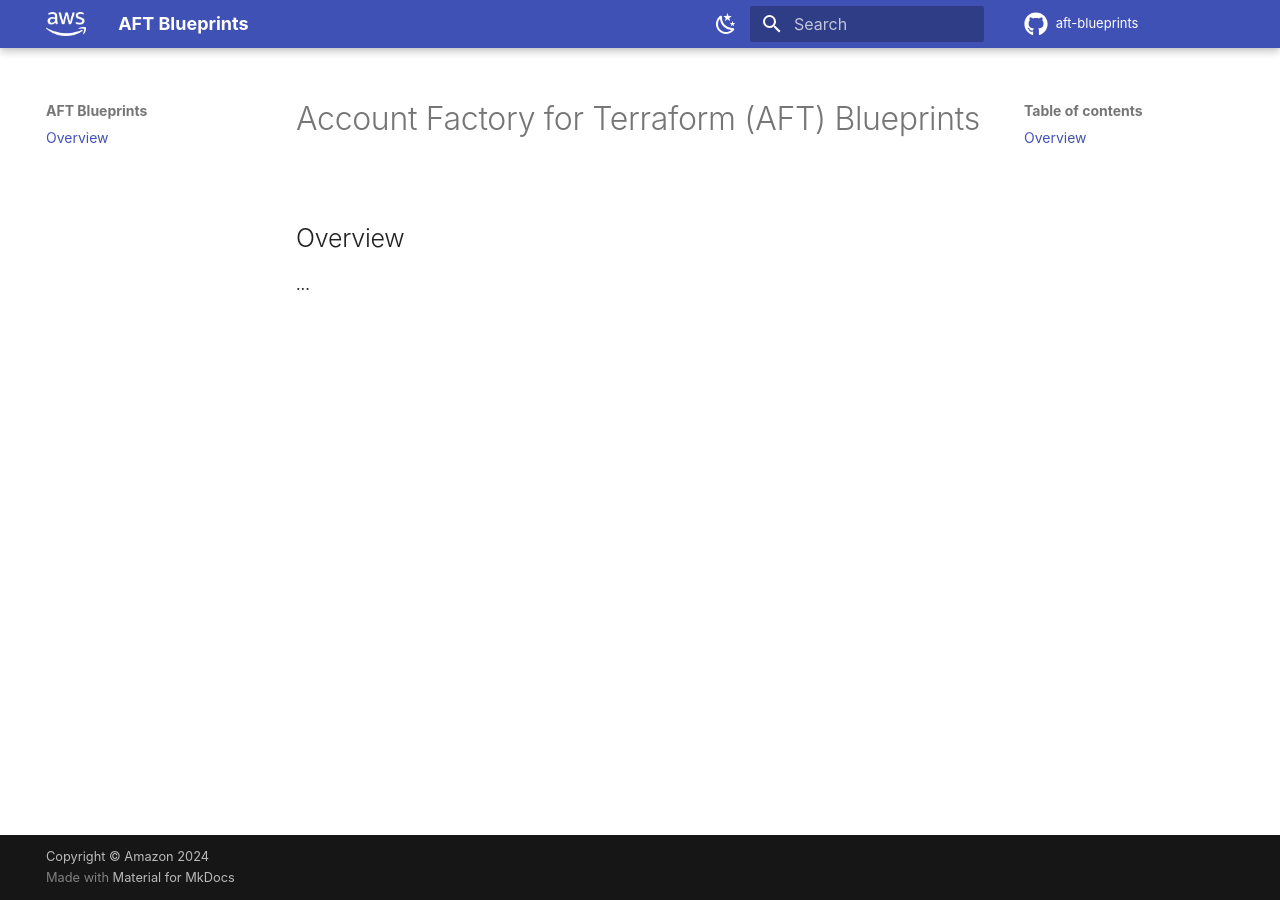
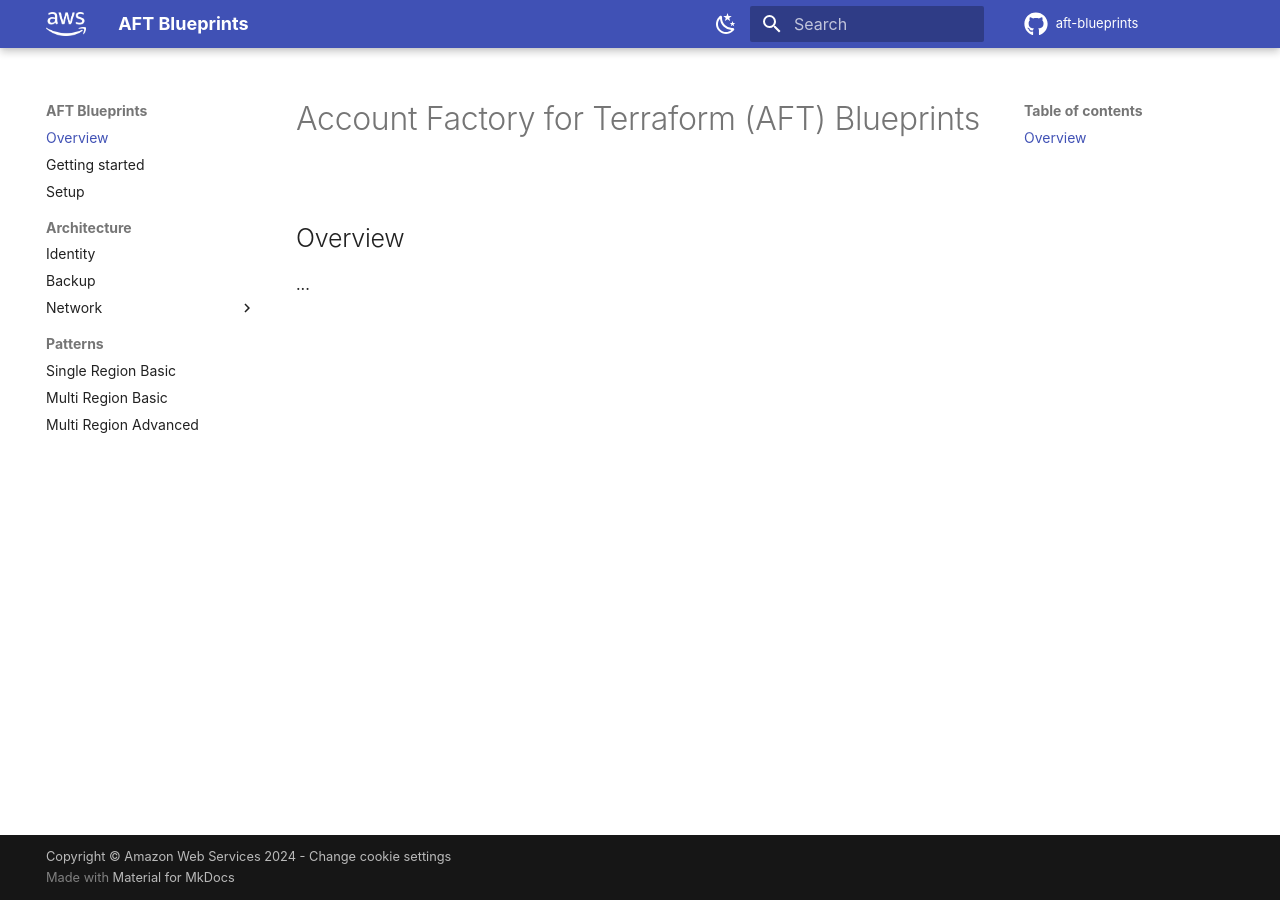
Before and after one commit to zalilias/aft-blueprints, an MkDocs documentation site: the page built from docs/index.md, in a window 1280 px wide. Built offline with MkDocs 1.6.1 and Material for MkDocs 9.7.7, drawn with Linux system fonts in a browser that asks for light colours; some web fonts are replaced; a script that is not in the unit is left out; comment, search, counter and statistics services are not loaded.

Commit message:
Adding docs structure

```diff
--- a/mkdocs.yml
+++ b/mkdocs.yml
@@ -1,16 +1,18 @@
 site_name: "AFT Blueprints"
 site_description: "Account Factory for Terraform (AFT) Blueprint samples"
-copyright: "Copyright &copy; Amazon 2024"
 site_author: "AWS"
 site_url: "https://awslabs.github.io/aft-blueprints"
 repo_name: aft-blueprints
 repo_url: "https://github.com/awslabs/aft-blueprints"
 docs_dir: "docs"
+copyright: >
+  Copyright &copy; Amazon Web Services 2024 -
+  <a href="#__consent">Change cookie settings</a>
 
 theme:
   name: material
   logo: static/aws-white-logo.png
-  favicon: static/aws-colored-logo.png
+  favicon: static/favicon.ico
   font:
     text: ember
     # code: Roboto Mono
@@ -27,7 +29,7 @@
       toggle:
         icon: material/weather-sunny
         name: Switch to light mode
-      primary: indigo
+      primary: black
       accent: indigo
   icon:
     repo: fontawesome/brands/github
@@ -93,8 +95,35 @@
   - toc:
       permalink: true
 
+extra:
+  consent:
+    title: Cookie consent
+    description: >-
+      We use cookies to recognize your repeated visits and preferences, as well
+      as to measure the effectiveness of our documentation and whether users
+      find what they're searching for. With your consent, you're helping us to
+      make our documentation better.
+    actions:
+      - accept
+      - reject
+      - manage
+
 extra_javascript:
   - https://cdn.jsdelivr.net/npm/@glidejs/glide
 
 nav:
   - Overview: index.md
+  - Getting started: getting-started.md
+  - Setup: setup.md
+  - Architecture:
+      - Identity: architectures/identity.md
+      - Backup: architectures/backup.md
+      - Network:
+          - Single Region Basic: architectures/network-single-region-basic.md
+          - Multi Region Basic: architectures/network-multi-region-basic.md
+          - Multi Region Advanced: architectures/network-multi-region-advanced.md
+          - Workload account: architectures/workload-account.md
+  - Patterns:
+      - Single Region Basic: patterns/network-single-region-basic.md
+      - Multi Region Basic: patterns/network-multi-region-basic.md
+      - Multi Region Advanced: patterns/network-multi-region-advanced.md
```
Also changed, not shown: docs/architectures/backup.md (added), docs/architectures/identity.md (added), docs/architectures/network-multi-region-advanced.md (added), docs/architectures/network-multi-region-basic.md (added), docs/architectures/network-single-region-basic.md (added), docs/architectures/workload-account.md (added), docs/getting-started.md (added), docs/patterns/network-multi-region-advanced.md (added), docs/patterns/network-multi-region-basic.md (added), docs/patterns/network-single-region-basic.md (added), docs/setup.md (added), docs/static/favicon.ico (added), 1 other file.
